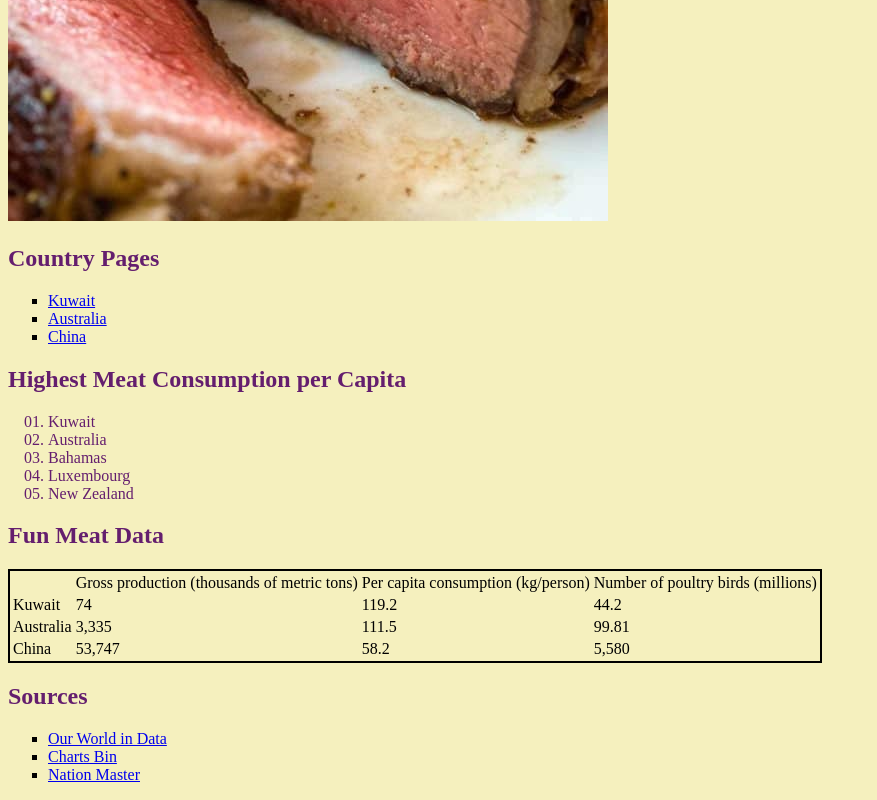
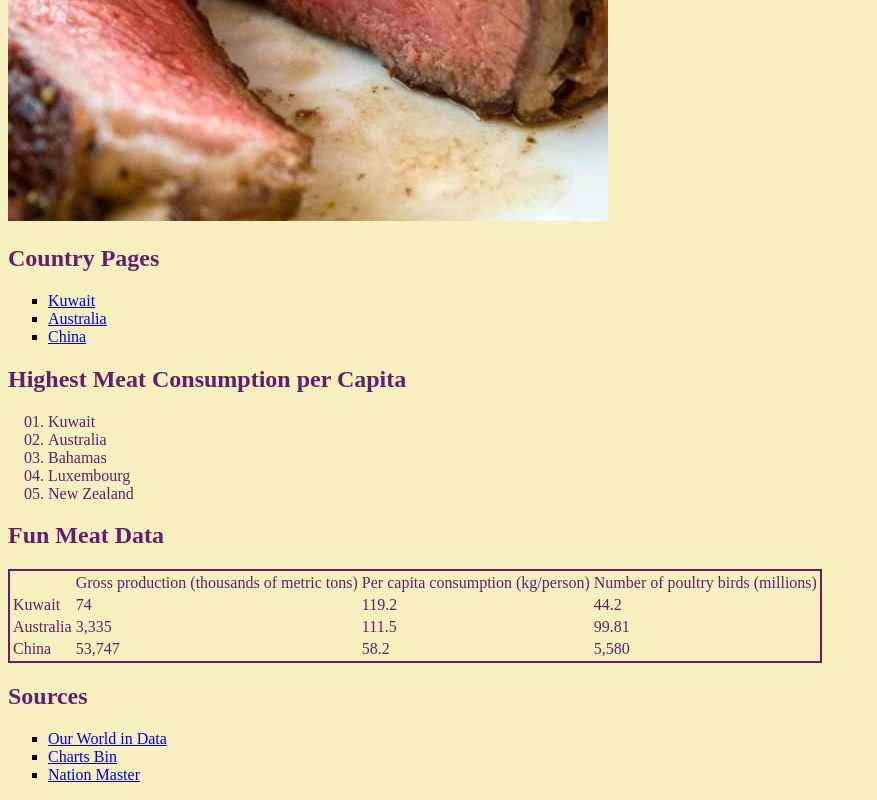
Before and after one commit to CollinMathisACP/HW2, a plain HTML site: page index.html in a window 1280 px wide. Shown: the part 759-1559 px from the top of the page, without its empty margins (0-877 px from the left). Drawn offline with Linux system fonts and the light colour scheme.

Commit message:
Update HW2.css

```diff
--- a/HW2.css
+++ b/HW2.css
@@ -18,4 +18,5 @@ ul {
   list-style-type: square; }
 
 table {
-  border: 2px solid black; }
+  border: 2px solid rgb(100, 30, 110);
+  color: rgb(100, 30, 110);}
```
